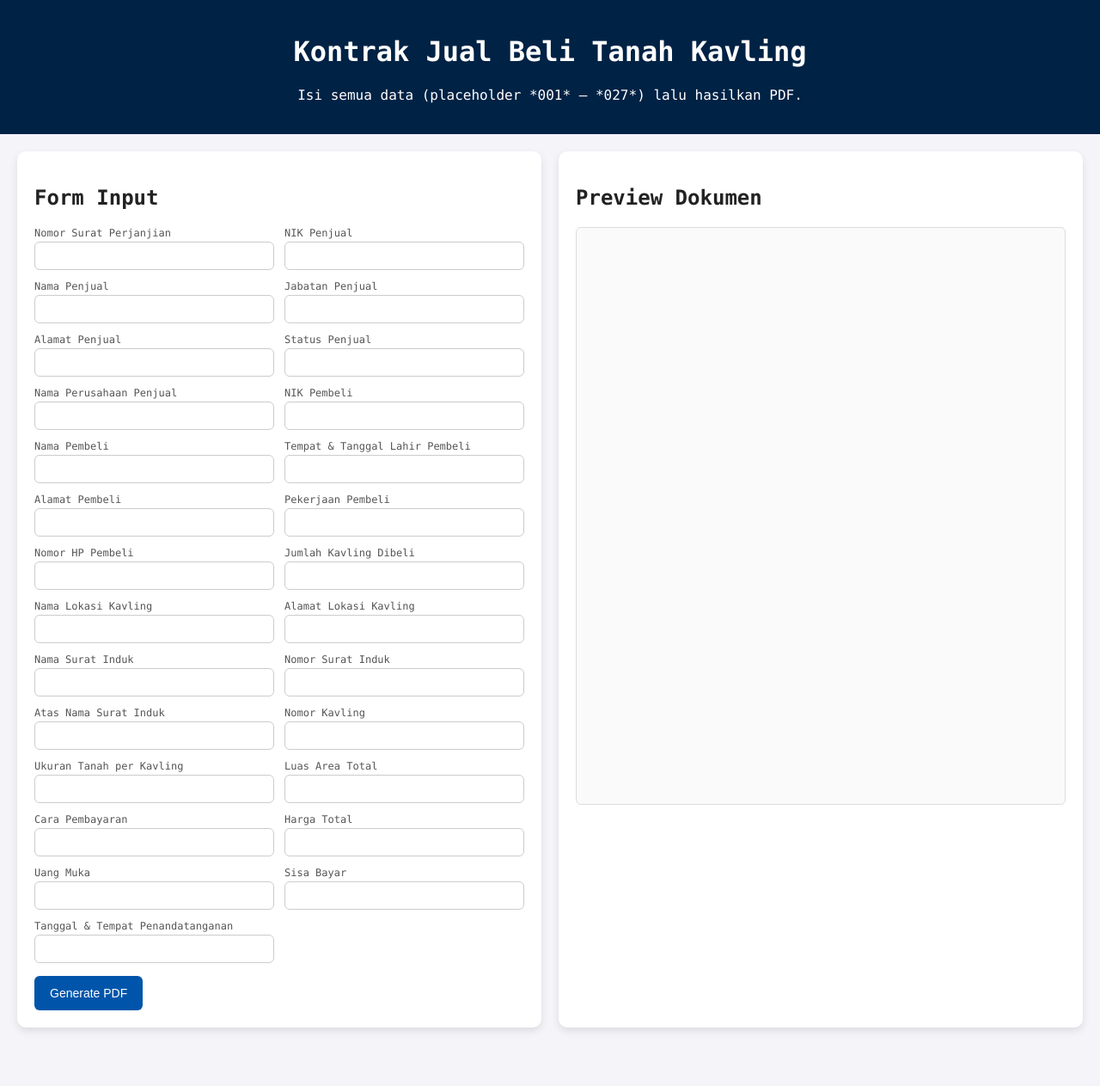
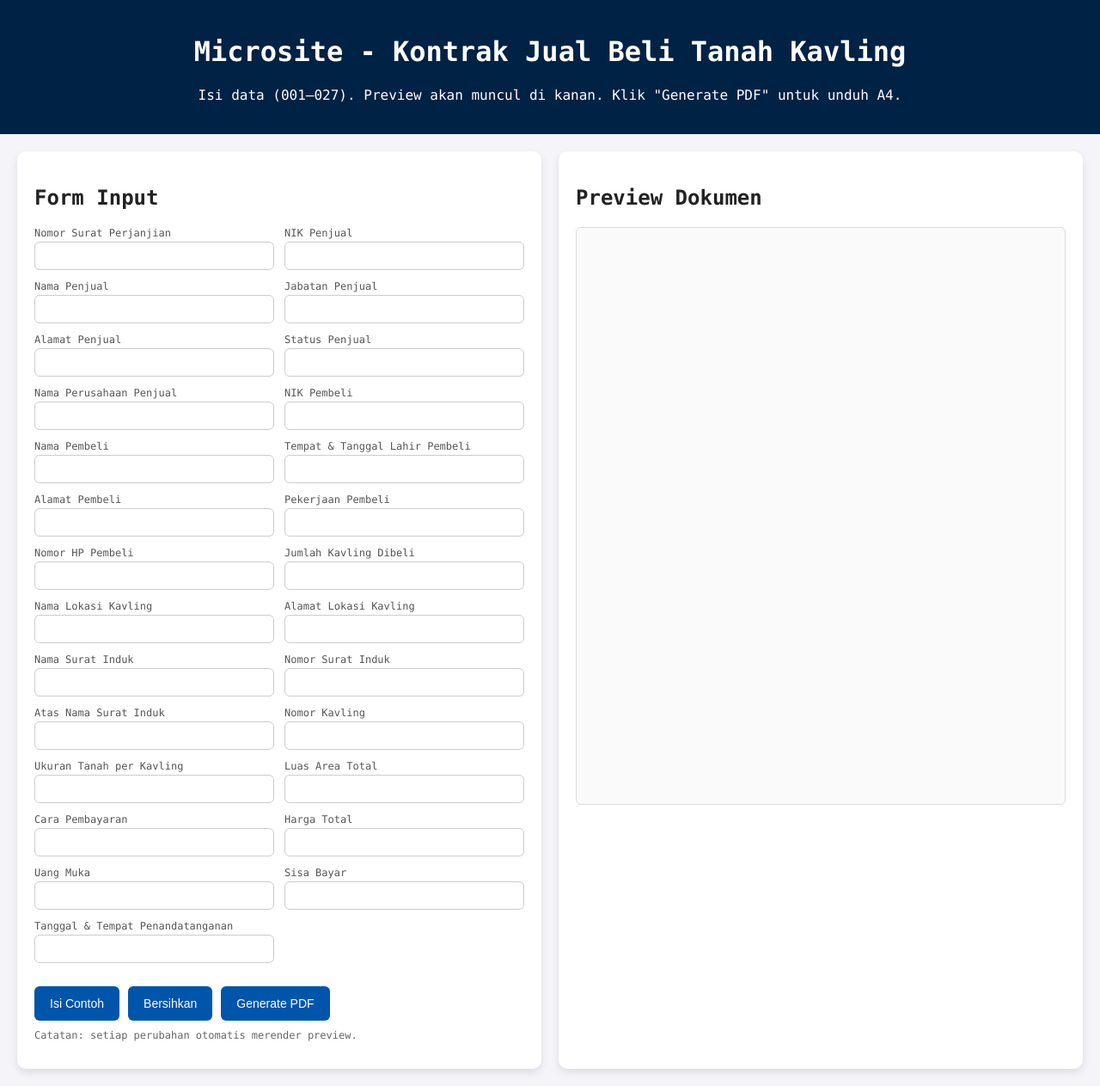
Before and after one commit to bobbylandlord/bobbylandlord.github.io, a plain HTML site: page index.html in a window 1280 px wide. Shown: the whole page at 86% size. Before the commit the page ends 1215 px from the top, so only its background shows below. Drawn offline with Linux system fonts and the light colour scheme.

Commit message:
Update index.html

```diff
--- a/index.html
+++ b/index.html
@@ -1,34 +1,38 @@
 <!DOCTYPE html>
 <html lang="id">
 <head>
-  <meta charset="UTF-8">
-  <meta name="viewport" content="width=device-width, initial-scale=1.0">
+  <meta charset="utf-8" />
+  <meta name="viewport" content="width=device-width,initial-scale=1" />
   <title>Kontrak Jual Beli Tanah Kavling</title>
-  <link rel="stylesheet" href="style.css">
-
-  <!-- pdfmake -->
-  <script src="https://cdnjs.cloudflare.com/ajax/libs/pdfmake/0.2.7/pdfmake.min.js"></script>
-  <script src="https://cdnjs.cloudflare.com/ajax/libs/pdfmake/0.2.7/vfs_fonts.js"></script>
+  <link rel="stylesheet" href="style.css" />
+  <!-- html2pdf (mengambil HTML preview -> PDF) -->
+  <script src="https://cdnjs.cloudflare.com/ajax/libs/html2pdf.js/0.10.1/html2pdf.bundle.min.js"></script>
 </head>
 <body>
   <header>
-    <h1>Kontrak Jual Beli Tanah Kavling</h1>
-    <p>Isi semua data (placeholder *001* – *027*) lalu hasilkan PDF.</p>
+    <h1>Microsite - Kontrak Jual Beli Tanah Kavling</h1>
+    <p>Isi data (001–027). Preview akan muncul di kanan. Klik "Generate PDF" untuk unduh A4.</p>
   </header>
 
   <main>
-    <!-- Form Input -->
-    <div class="form-container">
+    <section class="form-container">
       <h2>Form Input</h2>
       <form id="contractForm"></form>
-      <button id="generateBtn">Generate PDF</button>
-    </div>
+      <div style="display:flex; gap:10px; margin-top:12px;">
+        <button id="fillSample" type="button">Isi Contoh</button>
+        <button id="clearSample" type="button">Bersihkan</button>
+        <button id="generateBtn" type="button">Generate PDF</button>
+      </div>
+      <p style="font-size:12px; color:#666; margin-top:10px;">Catatan: setiap perubahan otomatis merender preview.</p>
+    </section>
 
-    <!-- Preview Dokumen -->
-    <div class="preview-container">
+    <section class="preview-container">
       <h2>Preview Dokumen</h2>
-      <div id="preview" class="doc-preview"></div>
-    </div>
+      <div id="previewWrapper">
+        <!-- preview akan di-render di sini -->
+        <div id="preview" class="doc-preview"></div>
+      </div>
+    </section>
   </main>
 
   <script src="script.js"></script>
```
